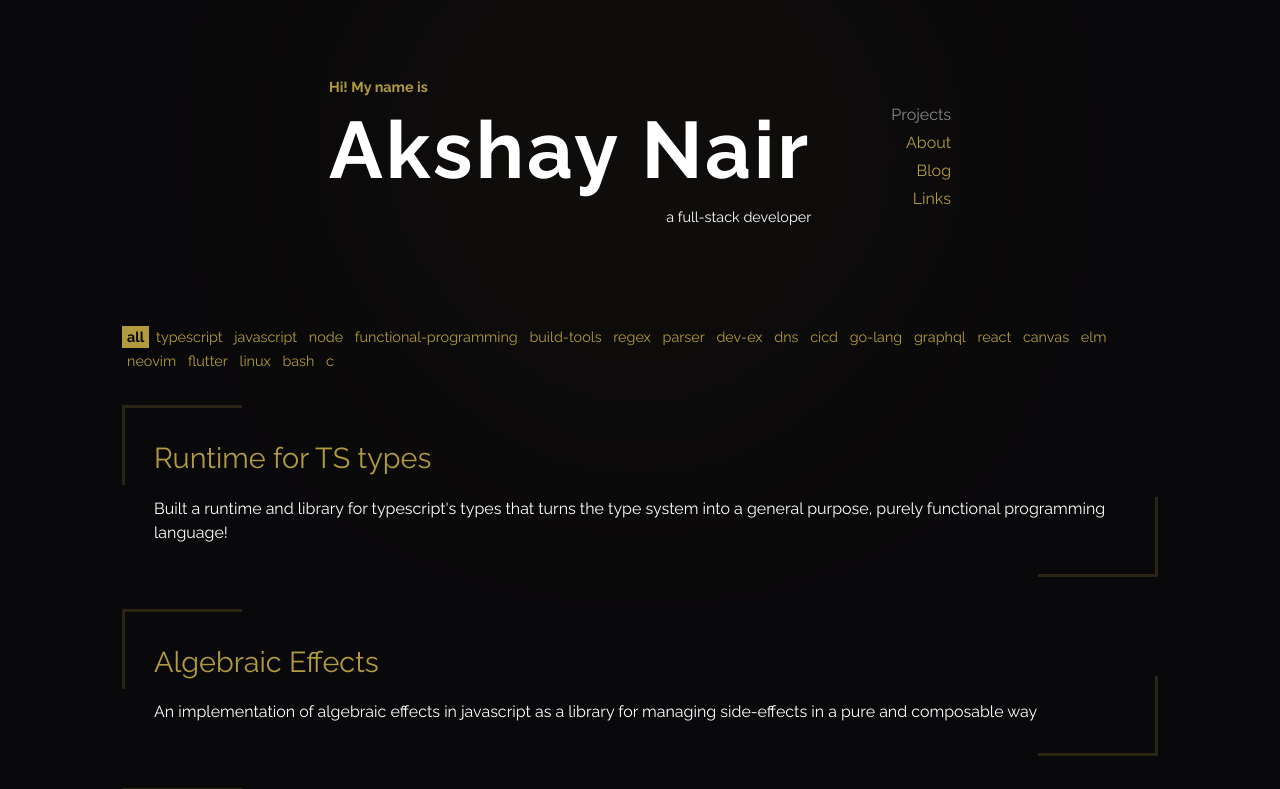
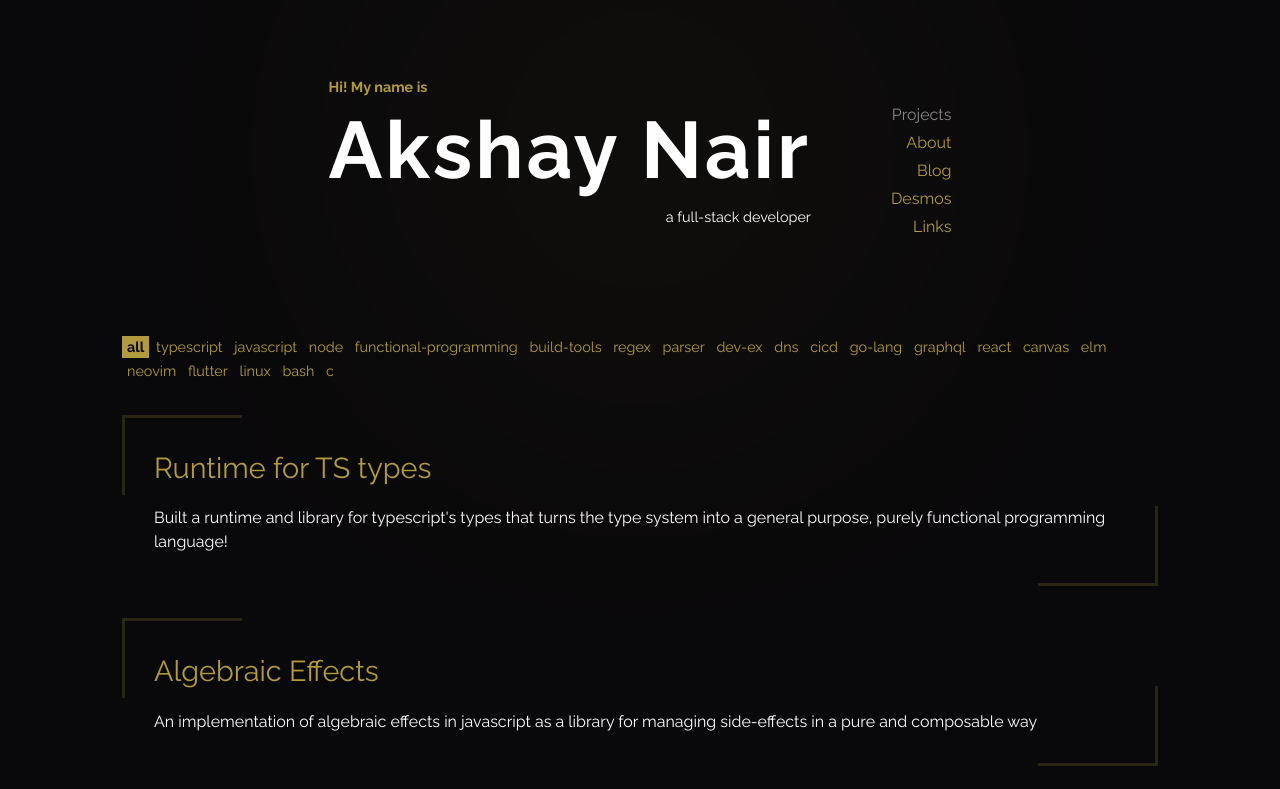
Before and after one commit to phenax/ediblemonad.dev, a Next.js app: page / in a window 1280 px wide. Shown: the top 789 px of the page. Built offline with nearby package versions, Linux system fonts and the light colour scheme.

Commit message:
Adds desmos link on sidebar

```diff
--- a/components/Header.tsx
+++ b/components/Header.tsx
@@ -10,6 +10,7 @@ const navLinks = [
   { name: 'Projects', link: { pathname: '/' } },
   { name: 'About', link: { pathname: '/about' } },
   { name: 'Blog', link: { pathname: '/blog' } },
+  { name: 'Desmos', link: { pathname: 'https://desmos.ediblemonad.dev' } },
   { name: 'Links', link: { pathname: '/contact' } },
 ]
 
```
Also changed, not shown: 1 other file (tests, documents, lock files or other folders).
